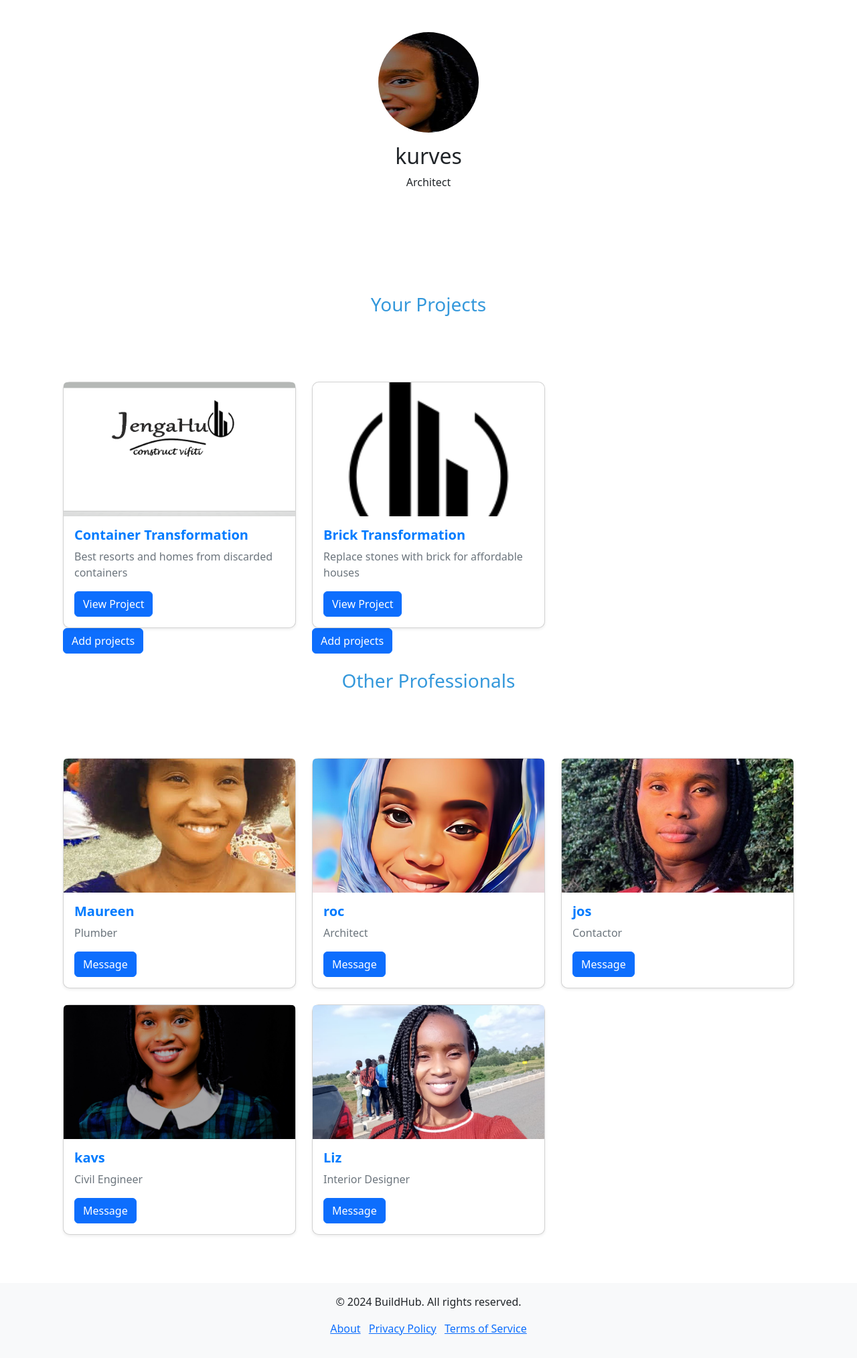
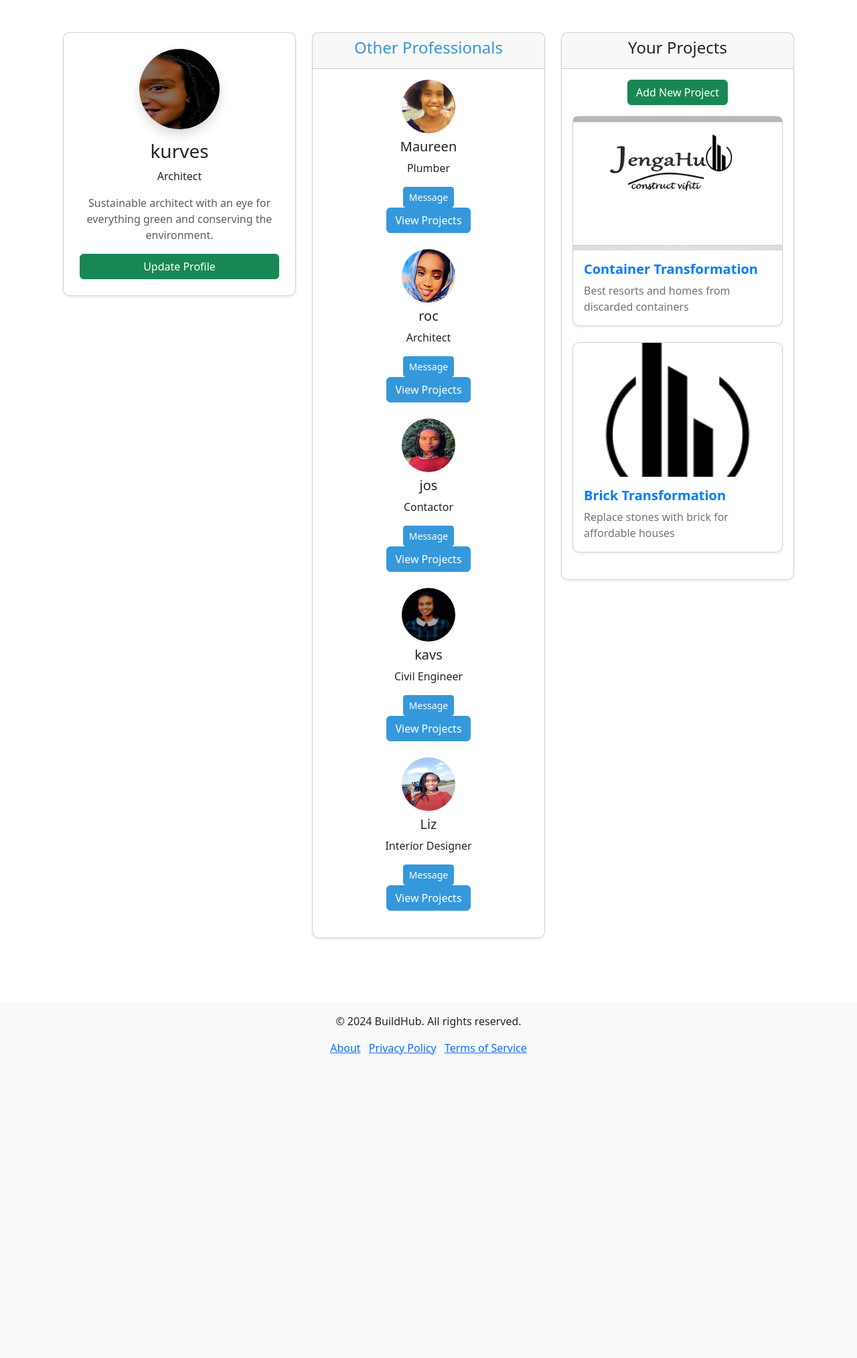
Before and after one commit to Kurvest/ResearchCo, a Django app: page /jengahub/professional_board in a window 1280 px wide. Shown: the part 56-2084 px from the top of the page at 67% size. After the commit the page ends 1631 px from the top, so only its background shows below. Run offline with Django 5.2, Linux system fonts and the light colour scheme; a user stored in the database is signed in; data comes from the database, SQL or seed files in the repository.

Commit message:
Update the apps functionality

```diff
--- a/jengaHubApp/static/styles.css
+++ b/jengaHubApp/static/styles.css
@@ -14,7 +14,9 @@
 }
 
 
-
+.d-none {
+    display: none; /* Hide the element */
+}
 .container {
     padding-top: 0px;
 }
@@ -55,9 +57,29 @@
     transition: max-height 0.3s ease;
 }
 
-.full-content {
-    display: none;
+
+
+.profile-pic-container {
+    position: relative;
+    top: 0;
+    right: 0;
 }
-.text-center{
-    padding-bottom: 90px;
+
+.card {
+    transition: transform 0.3s ease, box-shadow 0.3s ease;
 }
+
+.card:hover {
+    transform: translateY(-10px);
+    box-shadow: 0 8px 20px rgba(0, 0, 0, 0.1);
+}
+
+.btn-primary {
+    background-color: #3498db;
+    border-color: #3498db;
+}
+
+.btn-primary:hover {
+    background-color: #2980b9;
+    border-color: #2980b9;
+}
--- a/jengaHubApp/templates/jengaHubApp/professional_dashboard.html
+++ b/jengaHubApp/templates/jengaHubApp/professional_dashboard.html
@@ -5,49 +5,66 @@
 {% block content %}
 <div class="container mt-5">
     <!-- Profile Section -->
-    <div class="text-center mb-5">
-        <img src="{{ professional.profile_image.url }}" class="rounded-circle" alt="{{ professional.user.username }}" width="150" height="150">
-        <h2 class="mt-3">{{ professional.user.username }}</h2>
-        <p>{{ professional.profession }}</p>
+    <div class="row">
+        <div class="col-lg-4 mb-5">
+            <div class="card shadow-sm text-center p-4">
+                <div class="d-flex justify-content-center mb-3">
+                    <img src="{{ professional.profile_image.url }}" class="rounded-circle shadow" alt="{{ professional.user.username }}" width="120" height="120">
+                </div>
+                <h3>{{ professional.user.username }}</h3>
+                <p class="font-weight-bold">{{ professional.profession }}</p>
+                <p class="text-muted">{{ professional.bio }}</p>
+                <a href="{% url 'jengaHubApp:create_professional' %}" class="btn btn-success">Update Profile</a>
+            </div>
+    </div>
+  <!-- Other Professionals Section -->
+  <div class="col-lg-4 mb-5">
+    <div class="card shadow-sm">
+        <div class="card-header text-center" style="color: #3498db;">
+            <h4>Other Professionals</h4>
+        </div>
+        <div class="card-body">
+            {% for other_professional in other_professionals %}
+                <div class="mb-4 d-flex flex-column align-items-center">
+                    <img src="{{ other_professional.profile_image.url }}" class="rounded-circle shadow-sm mb-2" alt="{{ other_professional.user.username }}" width="80" height="80">
+                    <h5>{{ other_professional.user.username }}</h5>
+                    <p>{{ other_professional.profession }}</p>
+
+                    <a href="{% url 'jengaHubApp:send_message' other_professional.id %}" class="btn btn-primary btn-sm">Message</a>
+                    <a href="{% url 'jengaHubApp:projects' professional.id %}" class="btn btn-primary">View Projects</a>
+                </div>
+            {% empty %}
+                <p class="text-center text-muted">No other professionals available.</p>
+            {% endfor %}
+        </div>
+    </div>
 </div>
 
-    <!-- Your Projects -->
-    <h3 class="text-center" style="color: #3498db;">Your Projects</h3>
-    <div class="row">
+
+<div class="col-lg-4 mb-5">
+    <div class="card shadow-sm">
+        <div class="card-header text-center">
+            <h4>Your Projects</h4>
+        </div>
+        <div class="card-body">
+            <div class="text-center mb-3">
+                <a href="{% url 'jengaHubApp:add_project' %}" class="btn btn-success">Add New Project</a>
+            </div>
             {% for project in user_projects %}
-            <div class="col-lg-4 col-md-6 mb-4">
-                <div class="card shadow-sm">
+                <div class="card mb-4 shadow-sm">
                     <img src="{{ project.image.url }}" class="card-img-top" alt="{{ project.title }}">
                     <div class="card-body">
                         <h5 class="card-title">{{ project.title }}</h5>
                         <p class="card-text">{{ project.description|truncatewords:20 }}</p>
-                        <a href="{% url 'jengaHubApp:projects' project.id %}" class="btn btn-primary">View Project</a>
-                    </div>
-                </div>
-                <div>
-                    <a href="{% url 'jengaHubApp:add_project' %}" class="btn btn-primary">Add projects</a>
                     </div>
                 </div>
             {% empty %}
                 <p class="text-center text-muted">You have no projects yet.</p>
             {% endfor %}
         </div>
-
-    <!-- Other Professionals -->
-    <h3 class="text-center" style="color: #3498db;">Other Professionals</h3>
-    <div class="row">
-        {% for other_professional in other_professionals %}
-            <div class="col-lg-4 col-md-6 mb-4">
-                <div class="card shadow-sm">
-                    <img src="{{ other_professional.profile_image.url }}" class="card-img-top" alt="{{ other_professional.user.username }}">
-                    <div class="card-body">
-                        <h5 class="card-title">{{ other_professional.user.username }}</h5>
-                        <p class="card-text">{{ other_professional.profession }}</p>
-                        <a href="{% url 'jengaHubApp:send_message' other_professional.id %}" class="btn btn-primary">Message</a>
     </div>
 </div>
 </div>
-        {% endfor %}
 </div>
-</div>
+
 {% endblock %}
--- a/jengaHubApp/templates/jengaHubApp/profile.html
+++ b/jengaHubApp/templates/jengaHubApp/profile.html
@@ -10,6 +10,7 @@
     <!-- User Information -->
     <div class="row">
         <div class="col-md-6">
+
             <h3>{{ user.username }}</h3>
             <p>Email: {{ user.email }}</p>
             <a href="{% url 'jengaHubApp:logout' %}" class="btn btn-warning">Logout</a>
--- a/jengaHubApp/templates/jengaHubApp/projects.html
+++ b/jengaHubApp/templates/jengaHubApp/projects.html
@@ -2,8 +2,8 @@
 <!-- jengaHubApp/templates/jengaHubApp/projects.html -->
 {% block content %}
 <div class="container my-5">
-    <h1 class="text-center mb-4" style="color: #3498db;">Projects by {{ professional.user.username }}</h1>
-    <div class="text-center mb-5">
+    <h1 class="text-center mb-0" style="color: #3498db;">Projects by {{ professional.user.username }}</h1>
+    <div class="text-center mb-1">
         <a href="{% url 'jengaHubApp:send_message' professional.id %}" class="btn btn-success">
             Message {{ professional.user.username }}
         </a>
--- a/jengaHubApp/views.py
+++ b/jengaHubApp/views.py
@@ -195,7 +195,7 @@ def create_professional(request):
             if form.is_valid():
                 form.save()
                 messages.success(request, 'Your professional profile has been updated successfully!')
-                return redirect('jengaHubApp:add_project')  # Redirect to a profile list or any desired page
+                return redirect('jengaHubApp:professional_dashboard')  # Redirect to a profile list or any desired page
         else:
             form = ProfessionalForm(instance=professional)
     except Professional.DoesNotExist:
@@ -224,7 +224,7 @@ def add_project(request):
             project.professional = professional
             project.save()
             messages.success(request, 'Project added successfully!')
-            return redirect('jengaHubApp:projects', professional.id)
+            return redirect('jengaHubApp:professional_dashboard')
     else:
         form = ProjectForm()
 
```
Also changed, not shown: jengaHubApp/templates/jengaHubApp/create_professional.html (+7 -1 lines), jengaHubApp/templates/jengaHubApp/trending_news.html (+5 -12 lines). Lines whose indentation alone changed are shown as unchanged.
